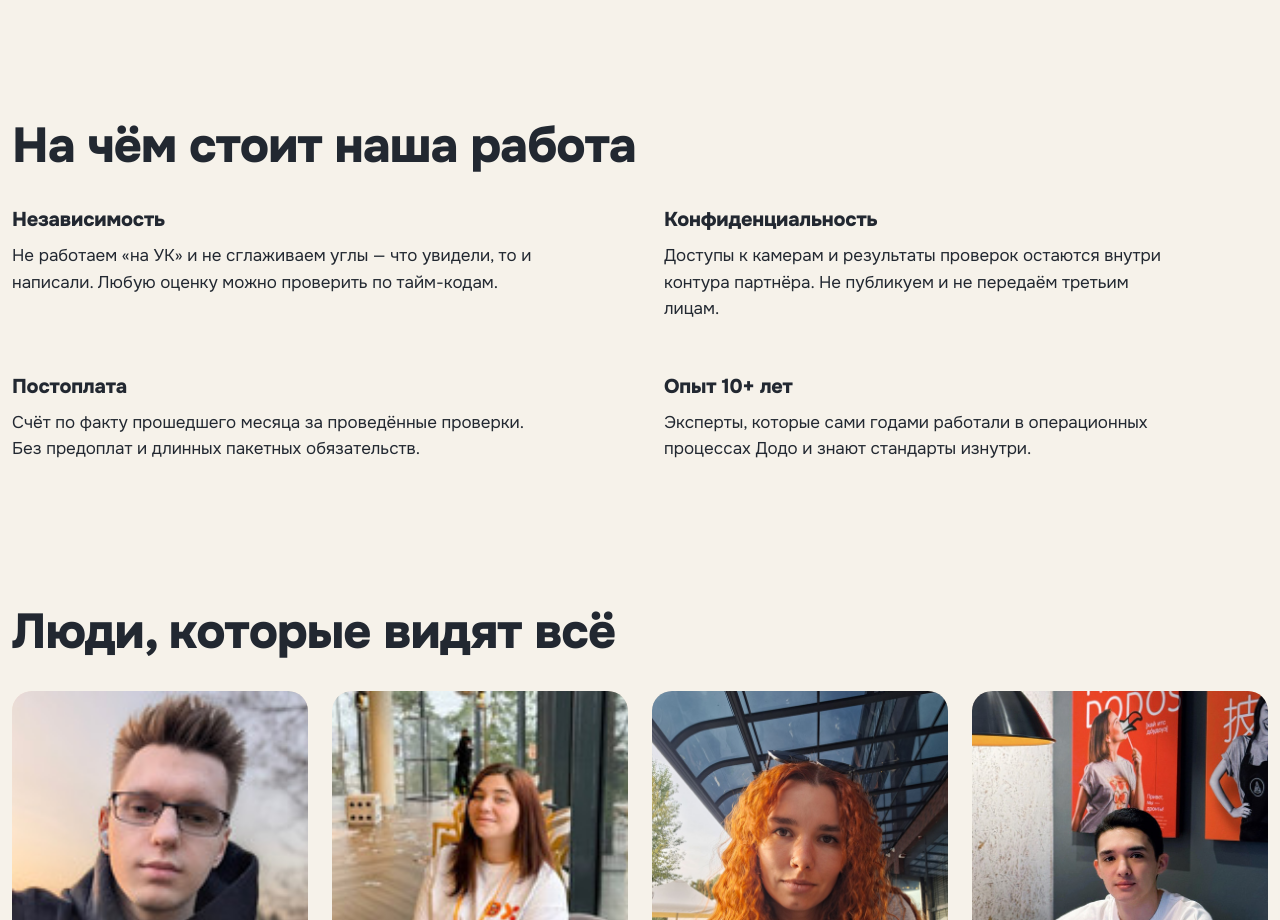
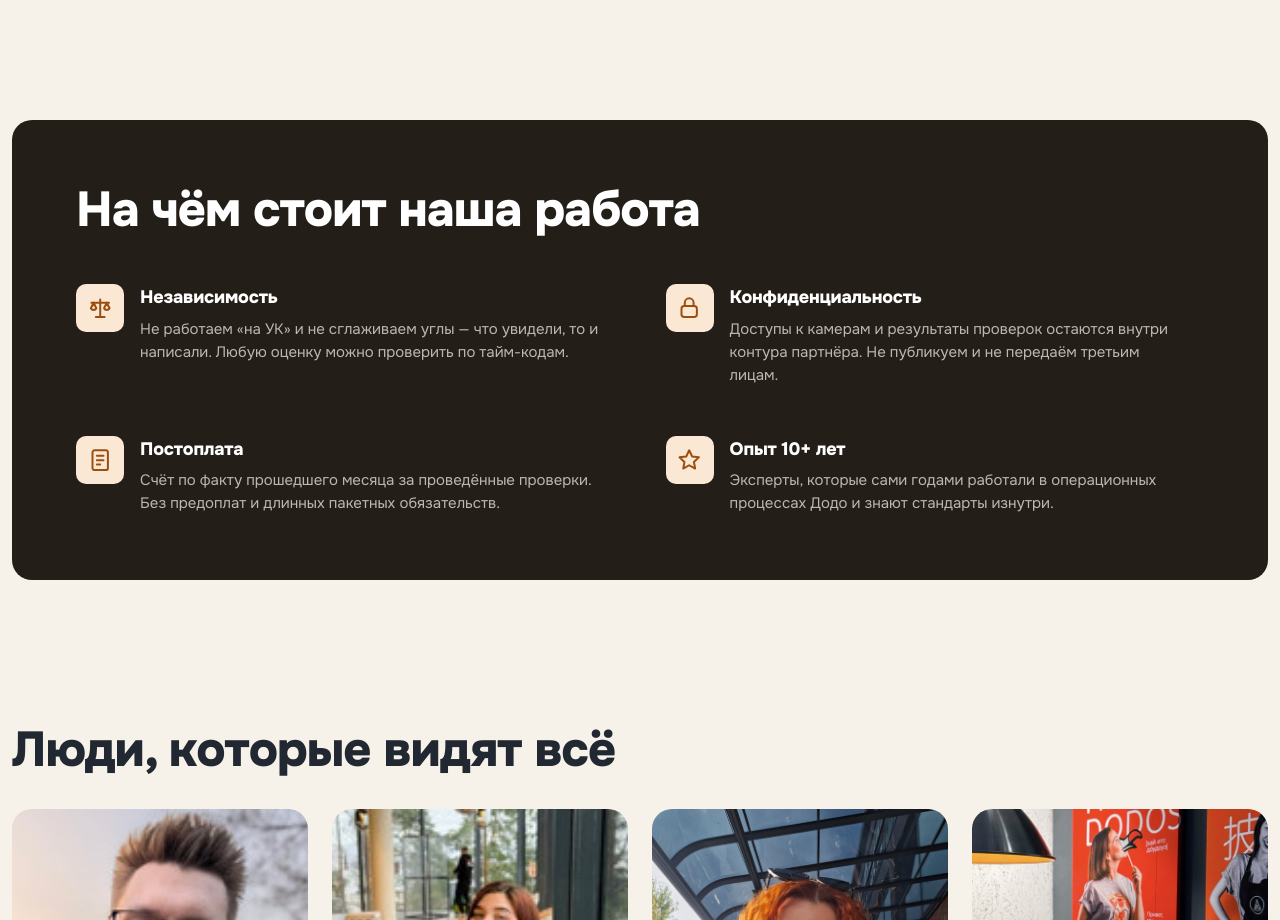
Before and after one commit to Anyboom/crit, a plain HTML site: page index.html in a window 1280 px wide. Shown: the part 6420-7340 px from the top of the page. Drawn offline with Linux system fonts and the light colour scheme.

Commit message:
💫 ui: redesign principles block as dark panel with icons

```diff
--- a/css/style.css
+++ b/css/style.css
@@ -599,16 +599,34 @@ main > section:not(.hero) { padding-block: var(--section-block); }
 .compare-col--inhouse li::before { background: var(--muted); }
 .compare-col--cf li::before { background: var(--accent); }
 
-/* ===== principles: 2×2 текстовых колонки без карточек ===== */
+/* ===== principles: тёмная панель с иконками ===== */
 .principles { padding-block: var(--section-block); }
+.principles-panel {
+  background: #241e18;
+  border-radius: var(--radius-xl);
+  color: var(--cream);
+  padding: clamp(2rem, 5.5vw, 4rem);
+  display: grid; gap: clamp(2rem, 4vw, 3rem);
+}
+.principles-panel .section-title { color: #fff; }
+.principles-panel :focus-visible { outline-color: var(--cream); }
 .principles__grid {
-  margin-top: var(--heading-gap);
   display: grid; grid-template-columns: repeat(2, minmax(0, 1fr));
-  gap: clamp(2rem, 4vw, 3rem) clamp(1.5rem, 4vw, 3rem);
+  gap: clamp(2rem, 4vw, 3rem) clamp(1.5rem, 4vw, 3.5rem);
 }
-.principle { display: grid; gap: 0.5rem; align-content: start; }
-.principle h3 { font-size: 1.25rem; font-weight: 800; letter-spacing: -0.01em; }
-.principle p { max-width: 46ch; }
+.principle {
+  display: grid; grid-template-columns: auto 1fr;
+  gap: 1rem; align-items: start;
+}
+.principle__icon {
+  display: grid; place-items: center;
+  width: 3rem; aspect-ratio: 1;
+  background: var(--tint); border-radius: var(--radius);
+  color: var(--accent-deep);
+}
+.principle__icon svg { width: 55%; height: 55%; }
+.principle__body h3 { color: #fff; font-size: 1.125rem; font-weight: 800; letter-spacing: -0.01em; }
+.principle__body p { color: rgba(246, 242, 234, 0.72); font-size: 0.9375rem; margin-top: 0.35rem; max-width: 46ch; }
 
 /* ===== team ===== */
 .team__grid {
--- a/index.html
+++ b/index.html
@@ -427,25 +427,47 @@
     </div>
   </section>
 
-  <!-- Принципы -->
+  <!-- Принципы: тёмная панель -->
   <section class="principles container" id="principles" aria-labelledby="principles-title">
+    <div class="principles-panel grain reveal">
       <h2 class="section-title" id="principles-title">На чём стоит наша работа</h2>
       <div class="principles__grid">
         <div class="principle reveal">
+          <span class="principle__icon" aria-hidden="true">
+            <svg viewBox="0 0 24 24" fill="none" stroke="currentColor" stroke-width="1.8" stroke-linecap="round" stroke-linejoin="round"><path d="M12 4v16M8 20h8"/><path d="M4 7h16"/><path d="M6 7l-2.5 5a2.8 2.8 0 0 0 5 0L6 7Z"/><path d="M18 7l-2.5 5a2.8 2.8 0 0 0 5 0L18 7Z"/></svg>
+          </span>
+          <div class="principle__body">
             <h3>Независимость</h3>
             <p>Не работаем «на УК» и не сглаживаем углы — что увидели, то и написали. Любую оценку можно проверить по тайм-кодам.</p>
           </div>
+        </div>
         <div class="principle reveal">
+          <span class="principle__icon" aria-hidden="true">
+            <svg viewBox="0 0 24 24" fill="none" stroke="currentColor" stroke-width="1.8" stroke-linecap="round" stroke-linejoin="round"><rect x="5" y="10" width="14" height="10" rx="2.5"/><path d="M8 10V7a4 4 0 0 1 8 0v3"/></svg>
+          </span>
+          <div class="principle__body">
             <h3>Конфиденциальность</h3>
             <p>Доступы к камерам и результаты проверок остаются внутри контура партнёра. Не публикуем и не передаём третьим лицам.</p>
           </div>
+        </div>
         <div class="principle reveal">
+          <span class="principle__icon" aria-hidden="true">
+            <svg viewBox="0 0 24 24" fill="none" stroke="currentColor" stroke-width="1.8" stroke-linecap="round" stroke-linejoin="round"><rect x="5" y="3" width="14" height="18" rx="2"/><path d="M9 8h6M9 12h6M9 16h3"/></svg>
+          </span>
+          <div class="principle__body">
             <h3>Постоплата</h3>
             <p>Счёт по факту прошедшего месяца за проведённые проверки. Без предоплат и длинных пакетных обязательств.</p>
           </div>
+        </div>
         <div class="principle reveal">
+          <span class="principle__icon" aria-hidden="true">
+            <svg viewBox="0 0 24 24" fill="none" stroke="currentColor" stroke-width="1.8" stroke-linecap="round" stroke-linejoin="round"><path d="M12 3l2.7 5.6 6.1.8-4.5 4.2 1.1 6-5.4-3-5.4 3 1.1-6L3.2 9.4l6.1-.8L12 3Z"/></svg>
+          </span>
+          <div class="principle__body">
             <h3>Опыт 10+ лет</h3>
             <p>Эксперты, которые сами годами работали в операционных процессах Додо и знают стандарты изнутри.</p>
+          </div>
+        </div>
       </div>
     </div>
   </section>
```
Lines whose indentation alone changed are shown as unchanged.
